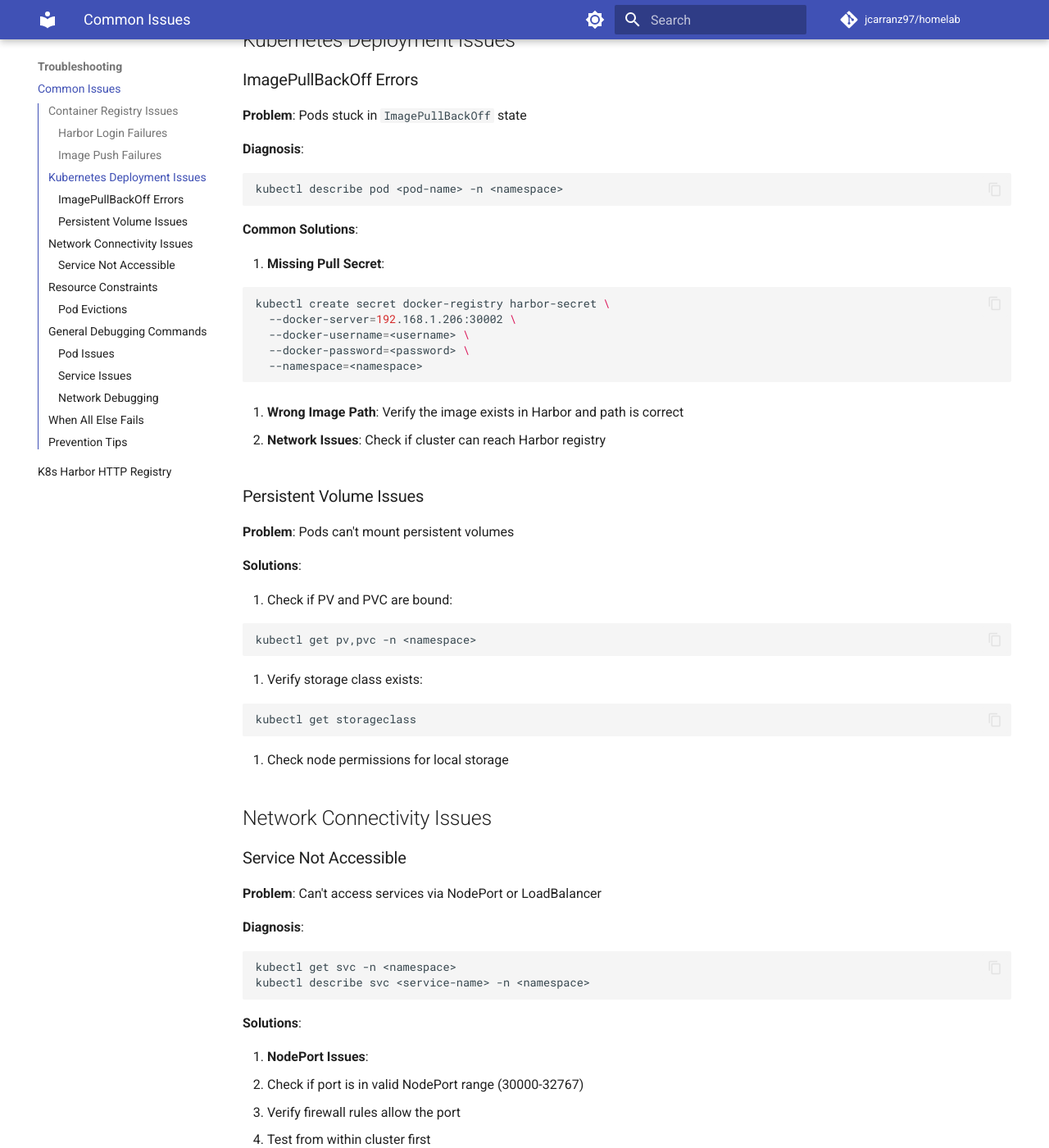
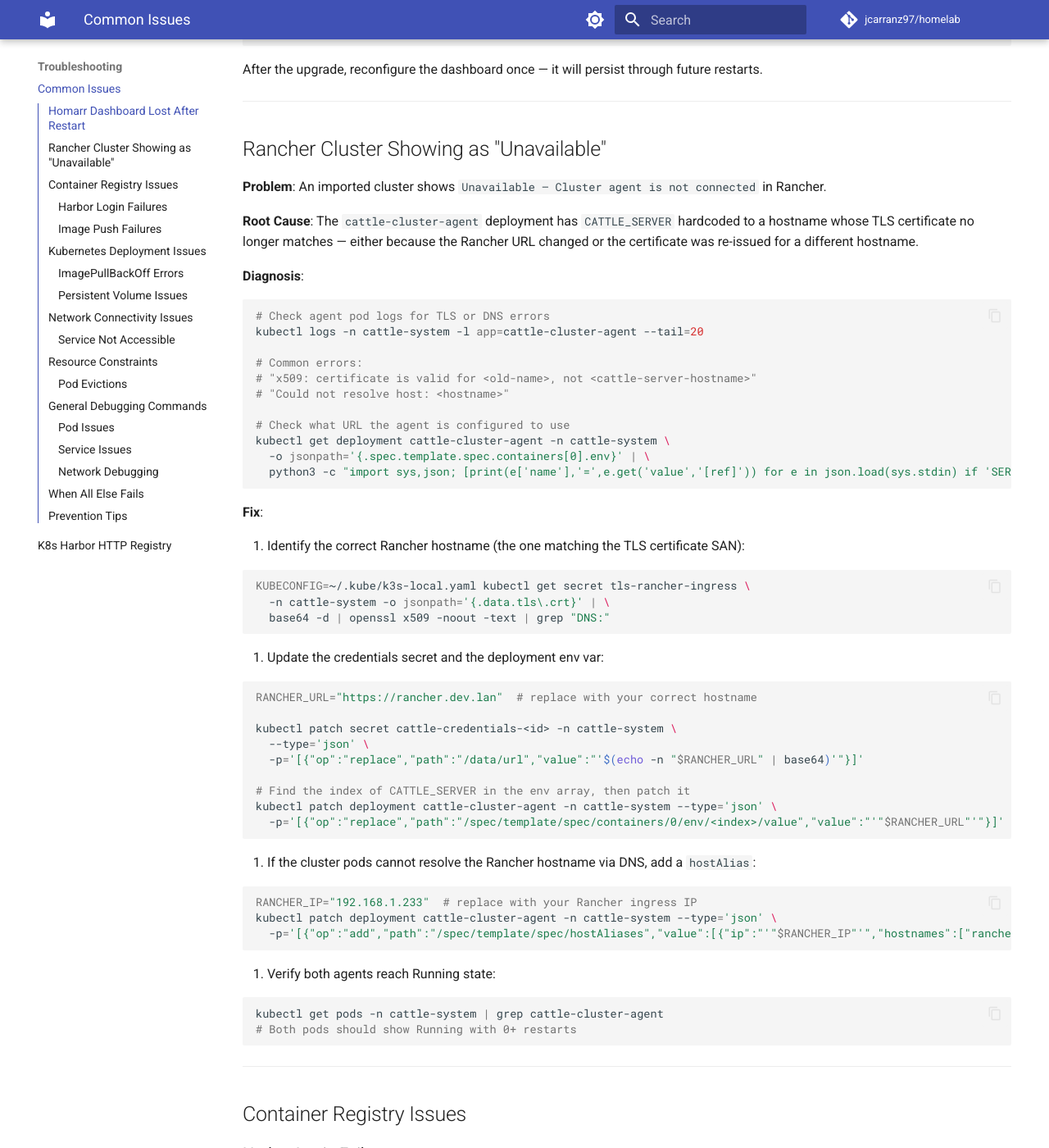
Before and after one commit to jcarranz97/homelab, an MkDocs documentation site: the page built from docs/troubleshooting/common-issues.md, in a window 1280 px wide and 1400 px high, scrolled down 991 px. Shown: the whole window at 82% size. Built offline with MkDocs 1.6.1 and Material for MkDocs 9.7.7, drawn with Linux system fonts in a browser that asks for light colours; comment, search, counter and statistics services are not loaded; some of the changed text lies outside the part shown.

Commit message:
fix: correct Homarr persistence schema and document Rancher agent fix (#14)
## Summary

Fixes two issues discovered on 2026-05-30 and documents their root
causes and solutions.

### 1. Homarr dashboard lost after pod restart

**Root cause**: The Helm install used the wrong persistence parameter
schema (`persistence.enabled` instead of
`persistence.homarrDatabase.enabled`) and a non-existent StorageClass
(`standard` instead of `local-path`). This silently created a deployment
with no PVC — all dashboard data lived in the container's ephemeral
filesystem.

**Fix applied to cluster**: `helm upgrade` with correct schema and
`local-path` StorageClass.

**Doc changes**:
- `guides/homarr-setup.md`: corrected Helm install command + added
warning admonition
- `services/homarr.md`: fixed backup/restore paths (`/app/data` →
`/appdata` for v8.x)

### 2. Rancher "homelab" cluster showing Unavailable

**Root cause**: `CATTLE_SERVER` env var in the `cattle-cluster-agent`
deployment pointed to `https://rancher.local`, but the TLS certificate
was issued for `rancher.dev.lan`. Additionally, pods in the homelab
cluster couldn't resolve `rancher.dev.lan` via internal DNS.

**Fix applied to cluster**: Patched `CATTLE_SERVER` to `rancher.dev.lan`
and added a `hostAliases` entry so pods can resolve the hostname.

**Doc changes**:
- `troubleshooting/common-issues.md`: added two new troubleshooting
entries with diagnosis commands and step-by-step fixes

## Test plan

- [ ] Verify Homarr dashboard survives a pod restart (`kubectl delete
pod -n homarr -l app.kubernetes.io/name=homarr`)
- [ ] Verify `kubectl get pvc -n homarr` shows `homarr-database` as
Bound
- [ ] Verify Rancher shows `homelab` cluster as Active
- [ ] Review doc changes for accuracy

🤖 Generated with [Claude Code](https://claude.com/claude-code)

Co-authored-by: Claude Sonnet 4.6 <noreply@anthropic.com>

````diff
--- a/docs/troubleshooting/common-issues.md
+++ b/docs/troubleshooting/common-issues.md
@@ -1,6 +1,117 @@
 # Common Issues
 
 This section documents common issues I've encountered in my homelab and their solutions.
+
+## Homarr Dashboard Lost After Restart
+
+**Problem**: Homarr configuration (tiles, layout, apps) disappears every time the pod restarts.
+
+**Root Cause**: The Helm chart v8.x changed the persistence parameter schema. Using the old
+`persistence.enabled=true` with `persistence.storageClassName=standard` silently creates the
+deployment without any PVC — all data lives in the container's ephemeral filesystem.
+Additionally, there is no `standard` StorageClass in this cluster (only `local-path`), so
+even the old schema would fail to provision a volume.
+
+**Diagnosis**:
+
+```bash
+# No PVC means no persistence
+kubectl get pvc -n homarr
+# Expected (broken): No resources found
+# Expected (healthy): homarr-database   Bound   ...
+
+# Check current Helm values
+helm get values homarr -n homarr
+# Broken: persistence.enabled=true, storageClassName=standard
+# Fixed:  persistence.homarrDatabase.enabled=true, storageClassName=local-path
+```
+
+**Fix**: Upgrade with the correct persistence schema:
+
+```bash
+helm upgrade homarr homarr-labs/homarr -n homarr \
+  --reuse-values \
+  --set persistence.homarrDatabase.enabled=true \
+  --set persistence.homarrDatabase.storageClassName=local-path \
+  --set persistence.homarrDatabase.size=2Gi
+```
+
+Verify the PVC was created and is bound:
+
+```bash
+kubectl get pvc -n homarr
+# NAME              STATUS   VOLUME   CAPACITY   STORAGECLASS
+# homarr-database   Bound    ...      2Gi        local-path
+```
+
+After the upgrade, reconfigure the dashboard once — it will persist through future restarts.
+
+---
+
+## Rancher Cluster Showing as "Unavailable"
+
+**Problem**: An imported cluster shows `Unavailable — Cluster agent is not connected` in Rancher.
+
+**Root Cause**: The `cattle-cluster-agent` deployment has `CATTLE_SERVER` hardcoded to a hostname
+whose TLS certificate no longer matches — either because the Rancher URL changed or the
+certificate was re-issued for a different hostname.
+
+**Diagnosis**:
+
+```bash
+# Check agent pod logs for TLS or DNS errors
+kubectl logs -n cattle-system -l app=cattle-cluster-agent --tail=20
+
+# Common errors:
+# "x509: certificate is valid for <old-name>, not <cattle-server-hostname>"
+# "Could not resolve host: <hostname>"
+
+# Check what URL the agent is configured to use
+kubectl get deployment cattle-cluster-agent -n cattle-system \
+  -o jsonpath='{.spec.template.spec.containers[0].env}' | \
+  python3 -c "import sys,json; [print(e['name'],'=',e.get('value','[ref]')) for e in json.load(sys.stdin) if 'SERVER' in e['name']]"
+```
+
+**Fix**:
+
+1. Identify the correct Rancher hostname (the one matching the TLS certificate SAN):
+
+   ```bash
+   KUBECONFIG=~/.kube/k3s-local.yaml kubectl get secret tls-rancher-ingress \
+     -n cattle-system -o jsonpath='{.data.tls\.crt}' | \
+     base64 -d | openssl x509 -noout -text | grep "DNS:"
+   ```
+
+2. Update the credentials secret and the deployment env var:
+
+   ```bash
+   RANCHER_URL="https://rancher.dev.lan"  # replace with your correct hostname
+
+   kubectl patch secret cattle-credentials-<id> -n cattle-system \
+     --type='json' \
+     -p='[{"op":"replace","path":"/data/url","value":"'$(echo -n "$RANCHER_URL" | base64)'"}]'
+
+   # Find the index of CATTLE_SERVER in the env array, then patch it
+   kubectl patch deployment cattle-cluster-agent -n cattle-system --type='json' \
+     -p='[{"op":"replace","path":"/spec/template/spec/containers/0/env/<index>/value","value":"'"$RANCHER_URL"'"}]'
+   ```
+
+3. If the cluster pods cannot resolve the Rancher hostname via DNS, add a `hostAlias`:
+
+   ```bash
+   RANCHER_IP="192.168.1.233"  # replace with your Rancher ingress IP
+   kubectl patch deployment cattle-cluster-agent -n cattle-system --type='json' \
+     -p='[{"op":"add","path":"/spec/template/spec/hostAliases","value":[{"ip":"'"$RANCHER_IP"'","hostnames":["rancher.dev.lan"]}]}]'
+   ```
+
+4. Verify both agents reach Running state:
+
+   ```bash
+   kubectl get pods -n cattle-system | grep cattle-cluster-agent
+   # Both pods should show Running with 0+ restarts
+   ```
+
+---
 
 ## Container Registry Issues
 
````
Also changed, not shown: docs/guides/homarr-setup.md (+17 -7 lines), docs/services/homarr.md (+5 -5 lines).
